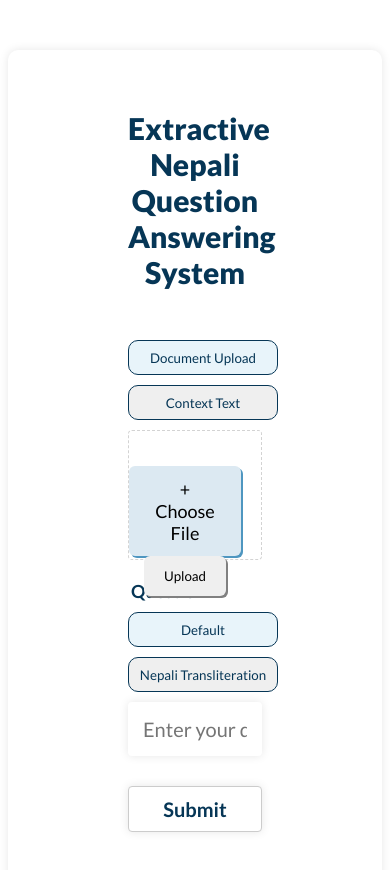
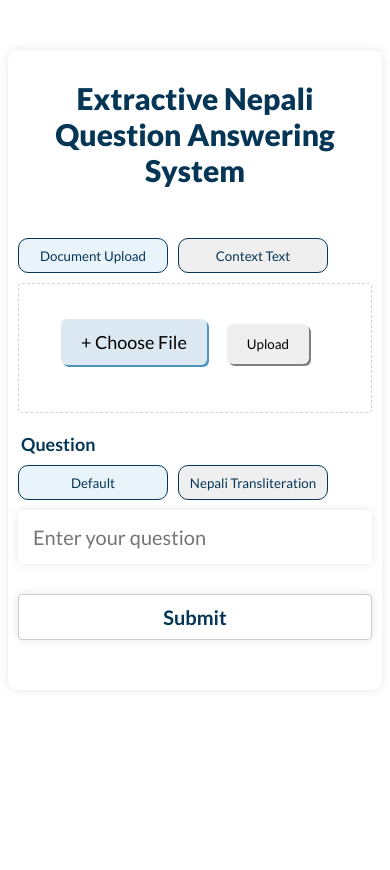
Before and after one commit to Yunika-Bajracharya/Extractive-Nepali-QA, a React (Vite) app in the folder frontend/: page / in a window 390 px wide. Shown: the top 870 px of the page. After the commit the page ends 844 px from the top, so only its background shows below. Built offline with nearby package versions, Linux system fonts and the light colour scheme; no server answers.

Commit message:
make mobile responsive

```diff
--- a/frontend/src/components/QAComponent.css
+++ b/frontend/src/components/QAComponent.css
@@ -201,3 +201,9 @@ h1 {
   text-align: left;
   color: black;
 }
+
+@media screen and (max-width: 768px) {
+  .container {
+    padding: 10px;
+  }
+}
```
